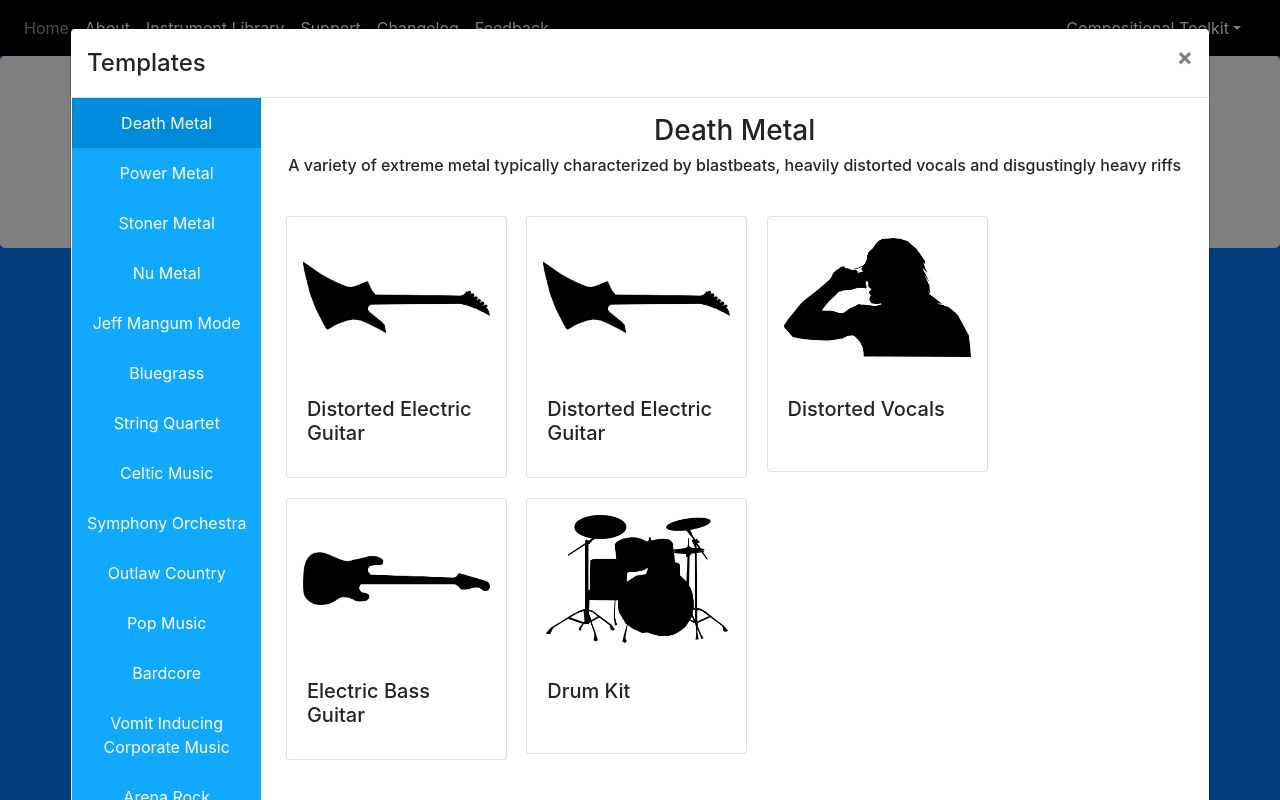
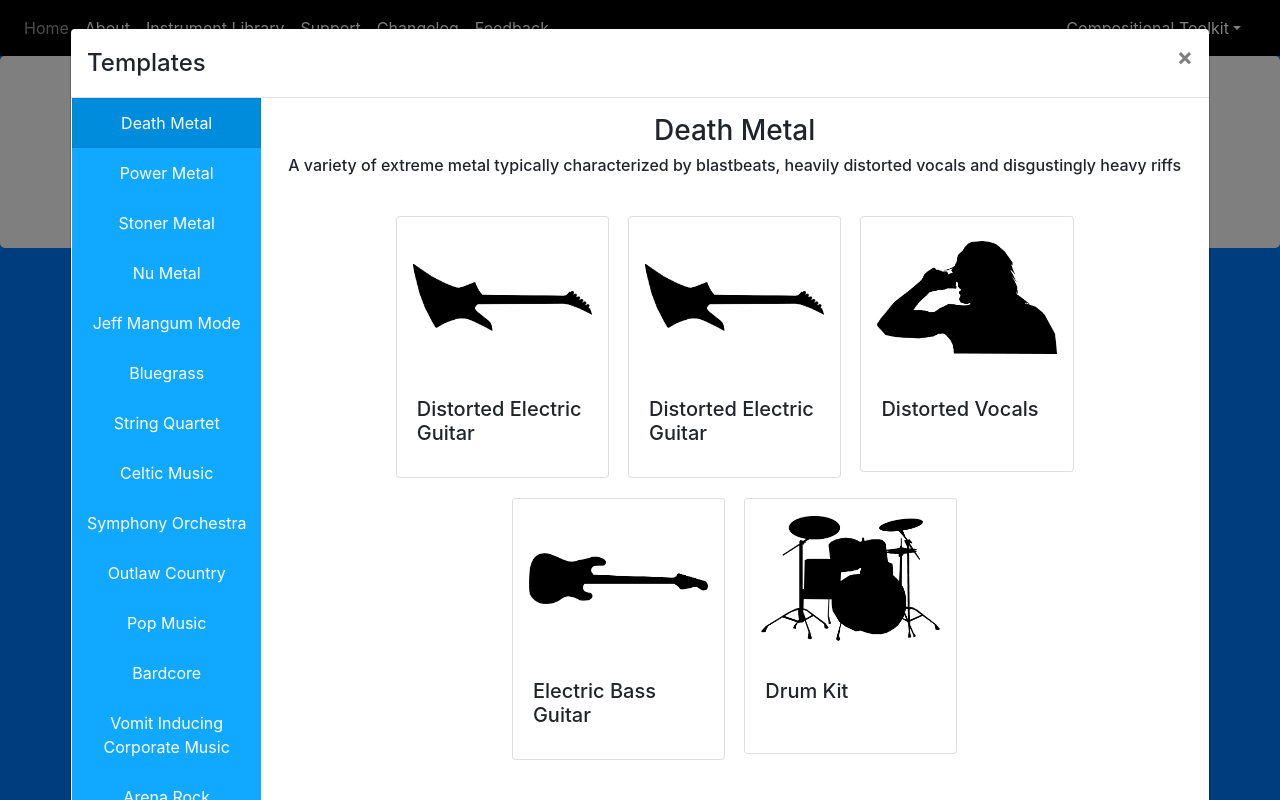
Before and after one commit to robbyph/instrumentation-generation, a Next.js app: page / in a window 1280 px wide. Both pictures are taken after a click on the button "Templates". Shown: the top 800 px of the page. Built offline with nearby package versions, Linux system fonts and the light colour scheme.

Commit message:
Even more template QOL

```diff
--- a/components/TemplateComponents/TemplateInstrumentList.js
+++ b/components/TemplateComponents/TemplateInstrumentList.js
@@ -34,7 +34,7 @@ const TemplateInstrumentList = ({instruments, cardSize}) => {
 
 
     return (
-            <Row key={1} className={styles.container} style={{display: 'flex', flexDirection: 'row', flexWrap: 'wrap', justifyContent: 'flex-start'}}>
+            <Row key={1} className={styles.container} style={{display: 'flex', flexDirection: 'row', flexWrap: 'wrap', justifyContent: 'center'}}>
                 {instruments.map((instrument, i) => (
                     <Col key={i} className={styles.properCol}>
                         <TemplateInstrumentCard
--- a/styles/TemplateInstrumentList.module.scss
+++ b/styles/TemplateInstrumentList.module.scss
@@ -1,6 +1,5 @@
 .container {
     margin: 2rem;
-    margin-left: 0;
 }
 
 .properCol {
```
